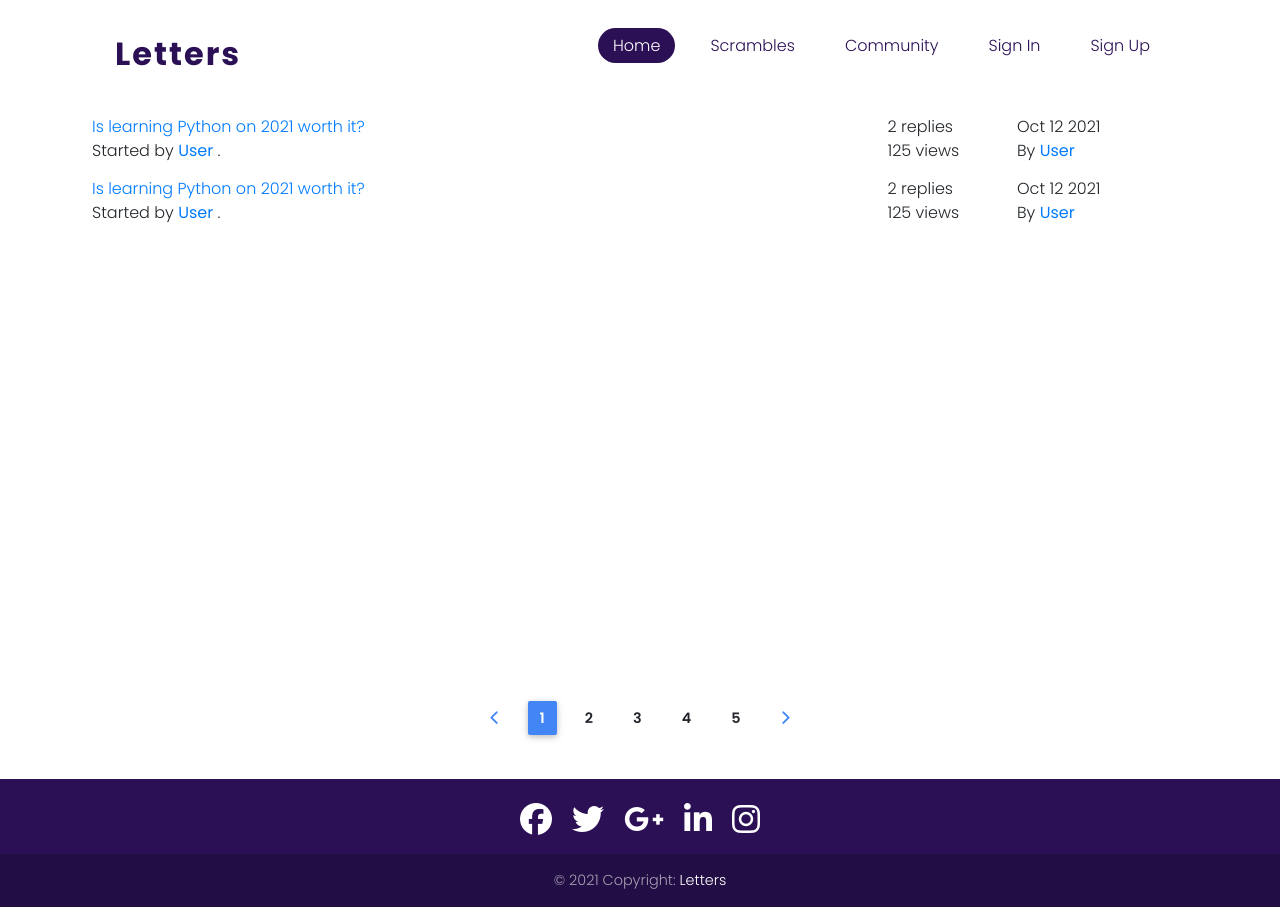
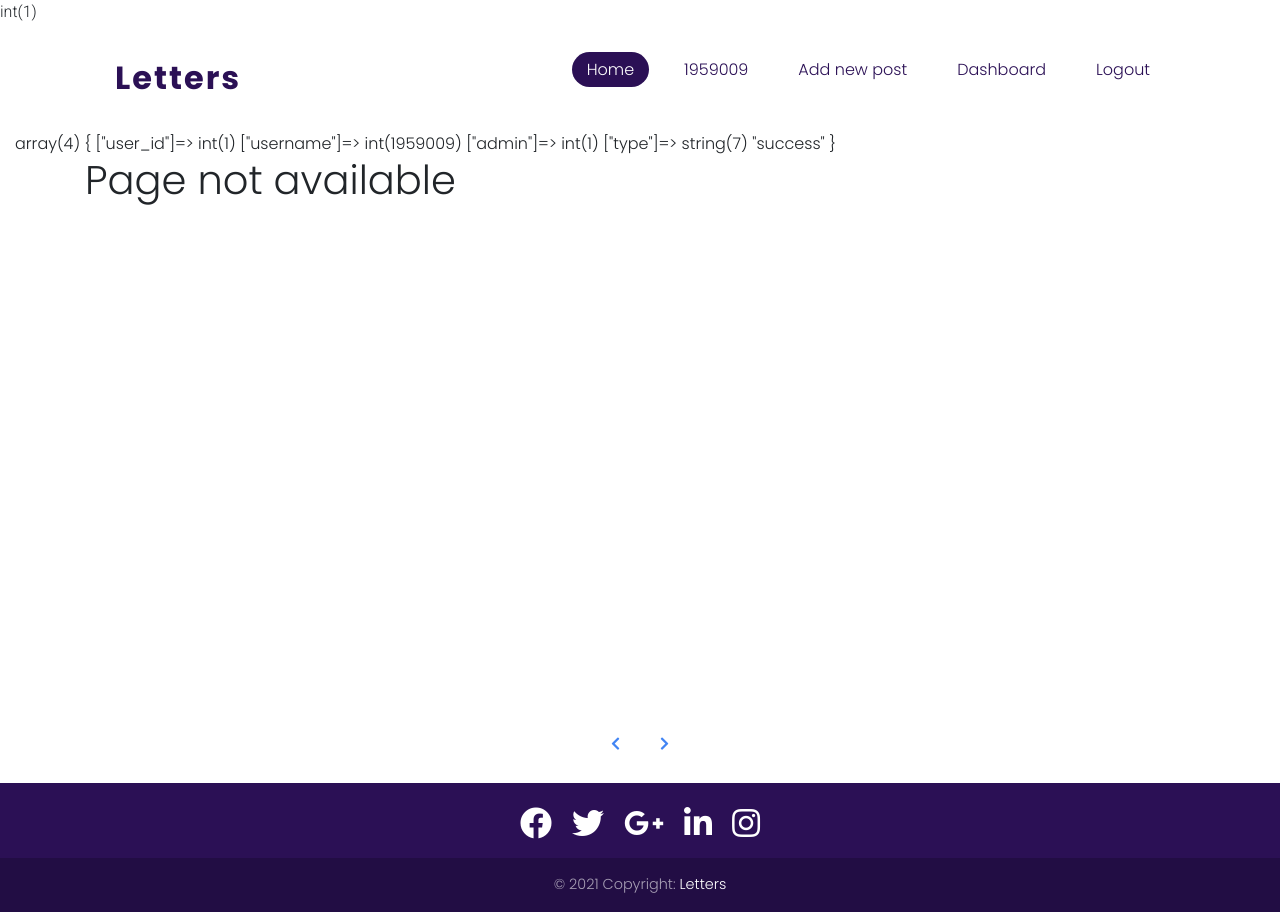
Before and after one commit to volinh911/Letters.PHP, a PHP site: page /blog/posts.php in a window 1280 px wide. Run offline with PHP 8.4, Linux system fonts and the light colour scheme; a user stored in the database is signed in; data comes from the database, SQL or seed files in the repository; data that the repository does not hold is empty; some libraries are stand-ins or nearby versions.

Commit message:
2/3 Posts Done
Nếu đăng nhập vào sẽ có Add a post trên nav -> redirect đến create.php(thiếu css trang trí). Còn thiếu phần last replied by User với thời gian họ comment

```diff
--- a/controllers/posts.php
+++ b/controllers/posts.php
@@ -48,11 +48,25 @@
           return $result->fetch_assoc();
         }
 
-        public function getPosts(){
-            $sql = "SELECT * FROM posts,users WHERE posts.user_id = users.user_id ORDER BY posts.date_created DESC";
+        public function getPosts($page){
+            $limit = 10;
+            $start = ($page - 1) * $limit;
+            $sql = "SELECT * FROM posts,users WHERE posts.user_id = users.user_id ORDER BY posts.date_created DESC LIMIT $start, $limit";
             $stmt = $this->conn->query($sql);
             if($stmt->num_rows >= 1) {
               return $stmt->fetch_all(MYSQLI_ASSOC);
+            }
+        }
+
+        public function getPages(){
+            $sql = "SELECT count(post_id) AS post_id FROM posts";
+            $stmt = $this->conn->query($sql);
+            if($stmt->num_rows >= 1){
+                $postCount =  $stmt->fetch_all(MYSQLI_ASSOC);
+                $total = $postCount[0]['post_id'];
+                return ceil($total/ 10);
+            }else{
+                $this->error['pages'] = "Page does not available";
             }
         }
 
@@ -63,7 +77,7 @@
             if(strlen($this->post_title) < 10 || strlen($this->post_title) > 30){
                 $this->errors['post-title'] = "Your title must be between 10 words and 30 words";
             }
-            if(strlen($this->post_content) < 20){
+            if(strlen($this->post_content) < 10){
                 $this->errors['post-content'] = "Your content must longer than 20 words";
             }
             if(empty($this->errors)){
@@ -74,7 +88,7 @@
         public function createPost(){
             $sql = "INSERT INTO posts (user_id, title, content) VALUES (?,?,?)";
             $stmt = $this->conn->prepare($sql);
-            $stmt->bindparam("iss", $this->user_id, $this->post_title, $this->post_content);
+            $stmt->bind_param("iss", $this->user_id, $this->post_title, $this->post_content);
             $stmt->execute();
             if($stmt->affected_rows == 1){
                 header("Location: posts.php?success");
--- a/css/community.css
+++ b/css/community.css
@@ -6,14 +6,36 @@
 
 .page-wrapper {
   min-height: calc(100vh - 108px - 127px);
+  z-index: 10;
 }
 
 header {
   position: unset!important;
+  background-color: #fff;
 }
 
 footer i {
   font-size: 2rem;
+}
+
+/* background image */
+
+body img#mountains_front, body img#mountains_behind {
+  position: absolute;
+  top: 0;
+  left: 0;
+  width: 100%;
+  height: inherit;
+  object-fit: cover;
+  pointer-events: none;
+}
+
+body img#mountains_front {
+  z-index: -1;
+}
+
+body img#mountains_behind {
+  z-index: -2;
 }
 
 /* ########################################### */
@@ -22,49 +44,20 @@ footer i {
 
 /* ########################################### */
 
-.table-head {
-  display: flex;
-}
-
-.table-head div {
-  padding: 5px;
-  margin: 2px;
-  /* background-color: #130c0c; */
-  font-weight: bold;
-}
-
-.table-head .status {
-  flex: 5%;
-}
-
-.table-head .subjects {
-  flex: 70%;
-}
-
-.table-head .replies {
-  flex: 10%;
-}
-
-.table-head .last-reply {
-  flex: 15%;
-}
-
 /* posts table's body  */
 
 .table-row {
+  background: #fff;
   display: flex;
+  margin: 2rem;
+  border-radius: 50px;
+  box-shadow: 0 5px 15px rgba(0, 0, 0, .6);
 }
 
 .table-row .status, .table-row .subjects, .table-row .replies, .table-row .last-reply {
-  padding: 5px;
+  padding: 20px;
   margin: 2px;
   /* background-color: #131415; */
-}
-
-.table-row .status {
-  flex: 5%;
-  font-size: 30px;
-  text-align: center;
 }
 
 .table-row .subjects {
@@ -79,35 +72,40 @@ footer i {
   flex: 15%;
 }
 
-/* navigation path*/
+/* Pagination*/
 
-.navigate {
-  margin-block: 20px;
-  font-weight: lighter;
-  font-size: 24px;
+ul.page-nav {
+  position: relative;
+  background-color: #fff;
+  display: flex;
+  padding: 10px 20px;
+  margin: 0;
 }
 
-.navigate a {
-  color: #fff;
+ul.page-nav li {
+  list-style: none;
+  line-height: 50px;
+  margin: 0 5px;
 }
 
-.navigate a:hover {
-  color: #FF0042;
-  font-weight: bolder;
+ul.page-nav li.pageNumber {
+  width: 50px;
+  height: 50px;
+  line-height: 50px;
+  text-align: center;
 }
 
-/* Pagination*/
-
-.pagination {
-  padding: 20px;
-  font-size: 4rem;
+ul.page-nav li a {
+  display: block;
+  text-decoration: none;
+  color: #2b1055;
+  font-weight: 600;
+  border-radius: 50%;
 }
 
-.pagination li a {
-  display: block;
-  text-decoration: none;
-  font-weight: 600;
-  border-radius: 50%;
+ul.page-nav li.pageNumber:hover a, ul.page-nav li.pageNumber.active a {
+  background: #2b1055;
+  color: #fff;
 }
 
 .note {
@@ -154,7 +152,7 @@ footer i {
   font-size: 20px;
 }
 
-.body .authors img {
+.body .authors img#avatar {
   max-width: 50px;
   max-height: 80px;
 }
--- a/includes/sub_header.php
+++ b/includes/sub_header.php
@@ -4,10 +4,20 @@
         <a href="#" class="logo">Letters</a>
         <div class="toggle"></div>
         <ul class="navigation">
-            <li><a href="#" class="active">Home</a></li>
-            <li><a href="example.php">Scrambles</a></li>
-            <li><a href="#">Community</a></li>
-            <li><a href="#">Sign In</a></li>
-            <li><a href="#">Sign Up</a></li>
+            <li><a href="index.php" class="active">Home</a></li>
+            <?php if (isset($_SESSION['user_id'])) : ?>
+            <li><a href="#"><?php echo $_SESSION['username']; ?></a></li>
+            <li><a href="create.php">Add new post</a></li>
+            <?php if ($_SESSION['admin']) : ?>
+            <li><a href="./admin/dashboard.php">Dashboard</a></li>
+            <?php endif; ?>
+            <?php if ($_SESSION['admin'] == 0) : ?>
+            <li><a href="./client/user_dashboard.php">User Dashboard</a></li>
+            <?php endif; ?>
+            <li><a href="logout.php">Logout</a></li>
+            <?php else : ?>
+            <li><a href="login.php">Sign In</a></li>
+            <li><a href="register.php">Sign Up</a></li>
+            <?php endif; ?>
         </ul>
     </header>
--- a/posts.php
+++ b/posts.php
@@ -2,6 +2,21 @@
 
     include_once ('./path.php');
     include_once (ROOT_PATH . '/controllers/posts.php');
+    $posts = new Post($conn);
+
+
+    $page = isset($_GET['page']) ? $_GET['page'] : 1;
+    if ($page > 0) {
+        $post = $posts->getPosts($page);
+    }
+    //var_dump($post);
+    //get number of pages
+    $pages = $posts->getPages();
+    var_dump($page);
+
+    #sigular Page
+    $Previous = $page - 1;
+    $Next = $page + 1;
 
 ?>
 
@@ -23,7 +38,8 @@
 
     <!--using FontAwesome--------------->
     <script crossorigin="anonymous" src="https://kit.fontawesome.com/c8e4d183c2.js"></script>
-  <link rel="stylesheet" href="https://stackpath.bootstrapcdn.com/font-awesome/4.7.0/css/font-awesome.min.css" integrity="sha384-wvfXpqpZZVQGK6TAh5PVlGOfQNHSoD2xbE+QkPxCAFlNEevoEH3Sl0sibVcOQVnN" crossorigin="anonymous">
+    <link rel="stylesheet" href="https://stackpath.bootstrapcdn.com/font-awesome/4.7.0/css/font-awesome.min.css"
+        integrity="sha384-wvfXpqpZZVQGK6TAh5PVlGOfQNHSoD2xbE+QkPxCAFlNEevoEH3Sl0sibVcOQVnN" crossorigin="anonymous">
 
     <title>Document</title>
     <link rel="stylesheet" href="css/community.css">
@@ -34,42 +50,49 @@
 
 <body>
     <div class="container-fluid">
-    <?php include_once('./includes/sub_header.php'); ?>
+        <?php include_once('./includes/sub_header.php');
+      var_dump($_SESSION);?>
 
         <!-- forum titles placeholder -->
         <div class="container page-wrapper">
 
+            <?php if (isset($_GET['success'])): ?>
+            <div class="alert alert-success mt-3" role="alert">
+                Post added successfully!
+            </div>
+            <?php elseif(isset($_GET['error'])): ?>
+            <div class="alert alert-danger mt-3" role="alert">
+                There was a problem adding/deleting your classmate...
+            </div>
+            <?php elseif(isset($_GET['delete'])): ?>
+            <div class="alert alert-warning mt-3" role="alert">
+                A post was deleted...
+            </div>
+            <?php endif; ?>
+
+            <?php if ($page > 0 && $page <= $pages): ?>
+            <?php foreach($post as $p) :  ?>
             <div class="table-row">
                 <div class="subjects">
-          <a href="">Is learning Python on 2021 worth it?</a>
+                    <a href=""><?php echo $p['title']; ?></a>
                     <br>
-          <span>Started by <b><a href="">User</a></b> .</span>
+                    <span>Started by <b><a href=""><?php echo $p['username']; ?></a></b> .</span>
                 </div>
                 <div class="replies">
-          2 replies <br> 125 views
+                    2 replies <br>
                 </div>
 
                 <div class="last-reply">
                     Oct 12 2021
-          <br>By <b><a href="">User</a></b>
+                    <br>Last replied by <b><a href="">User</a></b>
                 </div>
             </div>
+            <?php endforeach; ?>
+            <?php else: ?>
 
-      <div class="table-row">
-        <div class="subjects">
-          <a href="">Is learning Python on 2021 worth it?</a>
-          <br>
-          <span>Started by <b><a href="">User</a></b> .</span>
-        </div>
-        <div class="replies">
-          2 replies <br> 125 views
-        </div>
+            <h1>Page not available </h1>
 
-        <div class="last-reply">
-          Oct 12 2021
-          <br>By <b><a href="">User</a></b>
-        </div>
-      </div>
+            <?php endif; ?>
 
         </div>
 
@@ -77,21 +100,33 @@
         <!--Pagination starts-->
         <nav>
             <ul class="pagination justify-content-center mx-auto">
+                <?php if($page == 1): ?>
                 <li class="page-item disabled" title="Previous">
-          <a class="page-link m-2" href="">
+                    <a class="page-link m-2" href="posts.php?page=<?= $Previous; ?>">
                         <i class="fas fa-chevron-left text-primary"></i></a>
                 </li>
+                <?php else: ?>
+                <li class="page-item" title="Previous">
+                    <a class="page-link m-2" href="posts.php?page=<?= $Previous; ?>">
+                        <i class="fas fa-chevron-left text-primary"></i></a>
+                </li>
+                <?php endif; ?>
 
-        <li class="page-item active"><a class="page-link  m-2" href="">1</a></li>
-        <li class="page-item"><a class="page-link m-2" href="">2</a></li>
-        <li class="page-item"><a class="page-link m-2" href="">3</a></li>
-        <li class="page-item"><a class="page-link m-2" href="">4</a></li>
-        <li class="page-item"><a class="page-link m-2" href="">5</a></li>
+                <?php for($i = 1; $i<= $pages; $i++) : ?>
+                <li class="page-item"><a class="page-link m-2" href="posts.php?page=<?= $i; ?>"><?= $i; ?></a></li>
+                <?php endfor; ?>
 
+                <?php if($page < $pages): ?>
                 <li class="page-item" title="Next">
-          <a class="page-link m-2" href="">
+                    <a class="page-link m-2" href="posts.php?page=<?= $Next; ?>">
                         <i class="fas fa-chevron-right text-primary "></i></a>
                 </li>
+                <?php else: ?>
+                <li class="page-item disabled" title="Next">
+                    <a class="page-link m-2" href="posts.php?page=<?= $Next; ?>">
+                        <i class="fas fa-chevron-right text-primary "></i></a>
+                </li>
+                <?php endif; ?>
 
             </ul>
         </nav>
@@ -105,7 +140,9 @@
 
 
     <!-- Option 1: Bootstrap Bundle with Popper -->
-  <script src="https://cdn.jsdelivr.net/npm/bootstrap@5.0.2/dist/js/bootstrap.bundle.min.js" integrity="sha384-MrcW6ZMFYlzcLA8Nl+NtUVF0sA7MsXsP1UyJoMp4YLEuNSfAP+JcXn/tWtIaxVXM" crossorigin="anonymous"></script>
+    <script src="https://cdn.jsdelivr.net/npm/bootstrap@5.0.2/dist/js/bootstrap.bundle.min.js"
+        integrity="sha384-MrcW6ZMFYlzcLA8Nl+NtUVF0sA7MsXsP1UyJoMp4YLEuNSfAP+JcXn/tWtIaxVXM" crossorigin="anonymous">
+    </script>
 
 
 
```
Also changed, not shown: create.php (added, +82 -0 lines), index.php (+24 -15 lines). Lines whose indentation alone changed are shown as unchanged.
